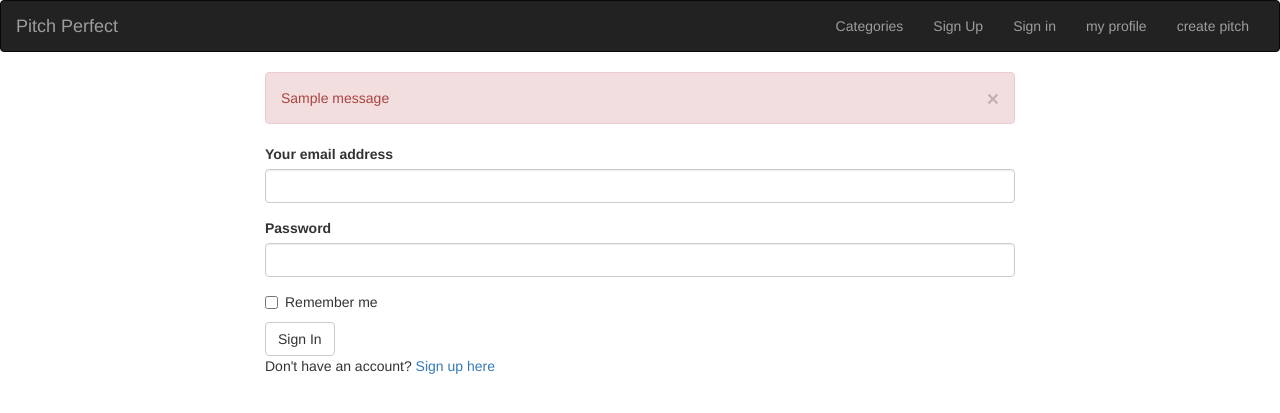
After one commit to Edwin-Karanu-Muiruri/pitch-perfect, a Flask app: template app/templates/login.html in a window 1280 px wide. The commit adds this page. Shown: the top 413 px of the page. Run offline with Flask 2, Linux system fonts and the light colour scheme; the template is opened without the code that fills it: values that come from a table or form of the project are taken from there, others are empty; one stand-in notice (Sample message) is shown; parts of the project's set-up code (start-up, migrations or seed data) failed here and were passed over; some libraries are stand-ins or nearby versions.

```diff
--- a/app/main/views.py
+++ b/app/main/views.py
@@ -1,9 +1,8 @@
 from flask import render_template,request,redirect,url_for,abort  #takes the name of a template file as the first argument and searches and loads the file
 from .import main
-from ..models import Review, User
+from ..models import Review, User, Pitch
 from .forms import PitchReviewForm,UpdateProfile
 from .. import db,photos
-from ..models import Pitch
 from flask_login import login_required,current_user
 
 
@@ -79,8 +78,6 @@ def new_review(pitch_id):
         new_review = review(title,review)
         new_review.save_review()
 
-
-
     return render_template('/review.html',pitch_review_form = form)
 
 @main.route('/user/<uname>/update/pic',methods= ['POST'])
--- /dev/null
+++ b/app/templates/login.html
@@ -0,0 +1,24 @@
+{% extends 'base.html'%}
+{% import 'bootstrap/wtf.html' as wtf%}
+
+{% block content %}
+<div class="container">
+    <div class="row">
+      <div class= "col-md-2"> </div>
+      <div class="col-md-8">
+      <!--Flash message -->
+      {% for message in get_flashed_messages() %}
+        <div class="alert alert-danger">
+        <button type="button" class="close" data-dismiss="alert">&times;</button>
+        {{ message }}
+        </div>
+      {% endfor %}
+      <!-- Login form -->
+      {{wtf.quick_form(login_form)}}
+      <p> Don't have an account? <a href="{{url_for('auth.register')}}">Sign up here</a></p>
+     </div>
+     <div clas="col-md-2"> </div>
+    </div>
+</div>
+
+{% endblock%}
--- a/app/templates/navbar.html
+++ b/app/templates/navbar.html
@@ -6,15 +6,15 @@
         <div class="navbar-collapse collapse">
             <ul class="nav navbar-nav navbar-right">
                 <li><a href="/">Categories</a></li>
-                <li><a href="/">Sign Up</a></li>
+                <li><a href="{{url_for('auth.register')}}">Sign Up</a></li>
                 {% if current_user.is_authenticated %}
                 <li><a href="{{url_for('main.profile',uname=current_user.username)}}">Profile</a></li>
                 <li><a href="{{url_for('auth.logout')}}">Sign out</a></li>
                 {% else %}
                 <li><a href="{{url_for('auth.login')}}">Sign in</a></li>
                 {% endif %}
-                <li><a href="/">my profile</a></li>
-                <li><a href="/pitch/review/new">create pitch</a></li>
+                <li><a href="{{url_for('main.profile',uname=current_user.username)}}">my profile</a></li>
+                <li><a href="pitch/review/new">create pitch</a></li>
         </div>
 
     </div>
--- a/app/templates/review.html
+++ b/app/templates/review.html
@@ -7,6 +7,7 @@
         <div class="col-md-8">
 
             {{ wtf.quick_form(pitch_review_form) }}
+            {{simplemde.load}}
         </div>
 
     </div>
--- a/manage.py
+++ b/manage.py
@@ -1,6 +1,6 @@
 from app import create_app,db
 from flask_script import Manager,Server
-from app.models import User,Role
+from app.models import User,Role,Review
 from flask_migrate import Migrate,MigrateCommand
 
 app = create_app('development')
```
Also changed, not shown: app/models.py (+4 -4 lines), app/templates/register.html (added, +14 -0 lines), app/templates/base.html (line endings or trailing spaces), app/templates/new_pitch.html (added), app/templates/new_review.html (added), app/templates/pitches.html (added).
